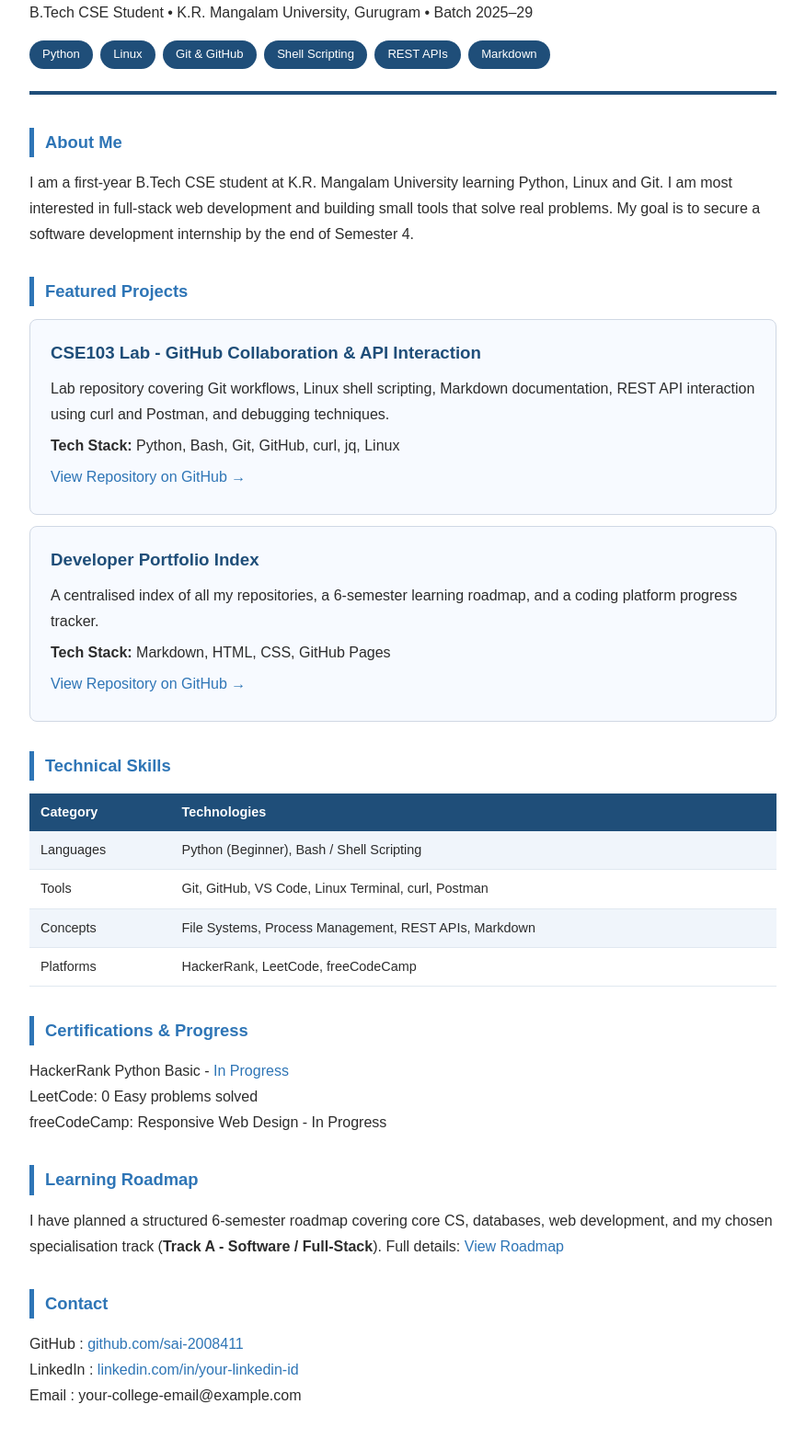
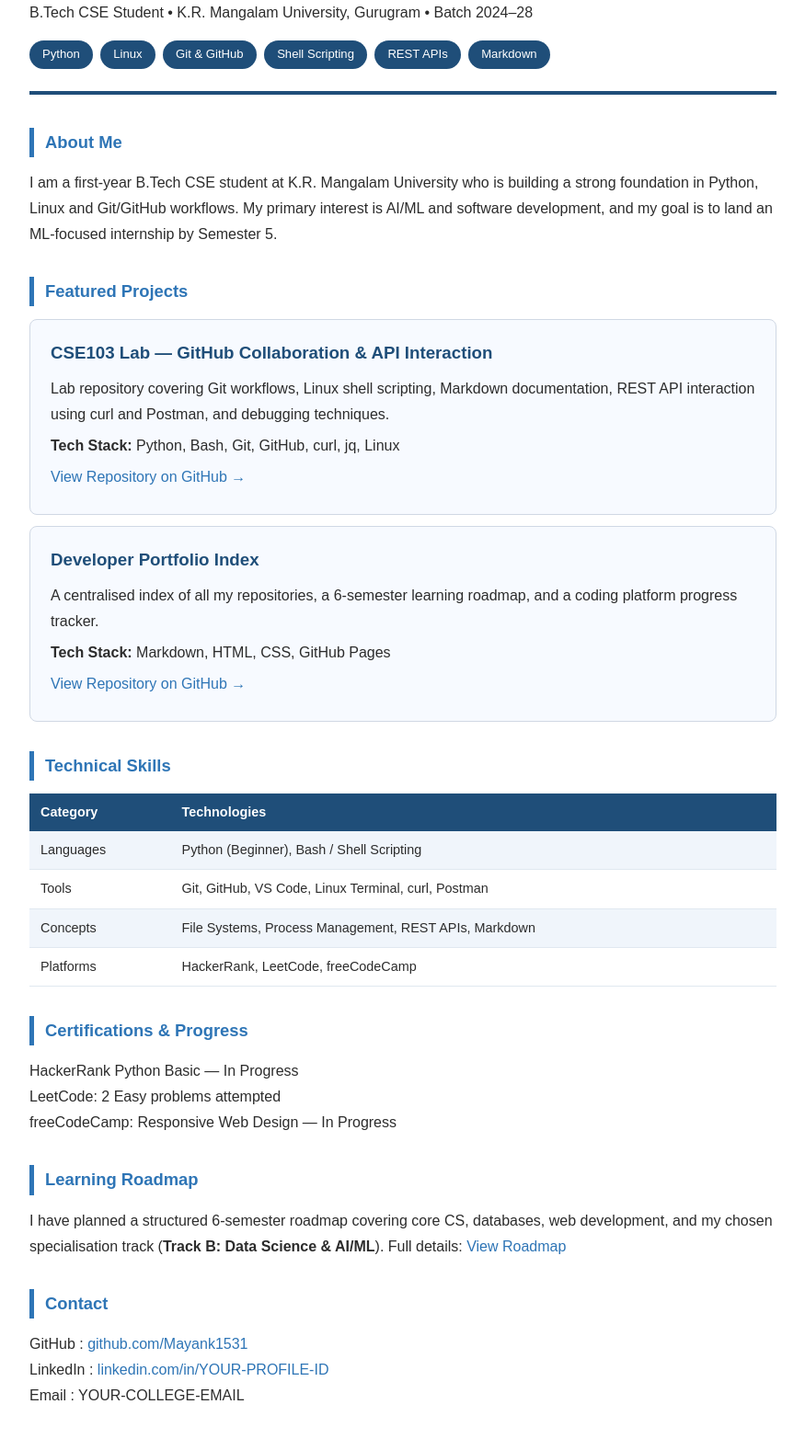
Before and after one commit to Mayank1531/developer-portfolio, a plain HTML site: page index.html in a window 1280 px wide. Shown: the part 110-1687 px from the top of the page at 92% size, without its empty margins (202-1077 px from the left). Drawn offline with Linux system fonts and the light colour scheme.

```diff
--- a/index.html
+++ b/index.html
@@ -3,55 +3,41 @@
 <head>
 <meta charset="UTF-8">
 <meta name="viewport" content="width=device-width, initial-scale=1.0">
-<title>Sai Rudra Sharma - Developer Portfolio</title>
+<title>Mayank Sharma — Developer Portfolio</title>
 <style>
 * { box-sizing: border-box; margin: 0; padding: 0; }
 body {
-font-family: Arial, sans-serif; color: #2c2c2c;
-line-height: 1.75; max-width: 860px;
-margin: 48px auto; padding: 0 24px;
+  font-family: Arial, sans-serif; color: #2c2c2c;
+  line-height: 1.75; max-width: 860px;
+  margin: 48px auto; padding: 0 24px;
 }
-header {
-border-bottom: 4px solid #1F4E79;
-padding-bottom: 20px; margin-bottom: 36px;
-}
+header { border-bottom: 4px solid #1F4E79; padding-bottom: 20px; margin-bottom: 36px; }
 h1 { color: #1F4E79; font-size: 2rem; margin-bottom: 6px; }
 h2 {
-color: #2E75B6; font-size: 1.15rem; font-weight: bold;
-margin: 32px 0 14px; padding-left: 12px;
-border-left: 5px solid #2E75B6;
+  color: #2E75B6; font-size: 1.15rem; font-weight: bold;
+  margin: 32px 0 14px; padding-left: 12px; border-left: 5px solid #2E75B6;
 }
 .badge {
-display: inline-block; background: #1F4E79; color: #fff;
-padding: 4px 14px; border-radius: 16px;
-font-size: 0.82rem; margin: 4px 4px 4px 0;
+  display: inline-block; background: #1F4E79; color: #fff;
+  padding: 4px 14px; border-radius: 16px; font-size: 0.82rem; margin: 4px 4px 4px 0;
 }
-.card {
-border: 1px solid #d0d8e4; border-radius: 8px;
-padding: 20px 22px; margin: 12px 0; background: #f7faff;
-}
+.card { border: 1px solid #d0d8e4; border-radius: 8px; padding: 20px 22px; margin: 12px 0; background: #f7faff; }
 .card h3 { color: #1F4E79; margin-bottom: 8px; }
 .card p { margin-bottom: 6px; }
 table { width: 100%; border-collapse: collapse; margin: 14px 0; }
-th {
-background: #1F4E79; color: #fff;
-padding: 8px 12px; text-align: left; font-size: 0.9rem;
-}
+th { background: #1F4E79; color: #fff; padding: 8px 12px; text-align: left; font-size: 0.9rem; }
 td { padding: 8px 12px; border-bottom: 1px solid #e0e8f0; font-size: 0.9rem; }
 tr:nth-child(even) td { background: #f0f5fb; }
 a { color: #2E75B6; text-decoration: none; }
 a:hover { text-decoration: underline; }
-footer {
-margin-top: 48px; padding-top: 18px;
-border-top: 1px solid #d0d8e4;
-text-align: center; font-size: 0.82rem; color: #888;
-}
+footer { margin-top: 48px; padding-top: 18px; border-top: 1px solid #d0d8e4; text-align: center; font-size: 0.82rem; color: #888; }
 </style>
 </head>
 <body>
+
 <header>
-<h1>Hi, I am Sai Rudra Sharma</h1>
-<p>B.Tech CSE Student &bull; K.R. Mangalam University, Gurugram &bull; Batch 2025&ndash;29</p>
+<h1>Hi, I am Mayank Sharma</h1>
+<p>B.Tech CSE Student • K.R. Mangalam University, Gurugram • Batch 2024–28</p>
 <p style="margin-top:12px">
 <span class="badge">Python</span>
 <span class="badge">Linux</span>
@@ -63,19 +49,25 @@ text-align: center; font-size: 0.82rem; color: #888;
 </header>
 
 <h2>About Me</h2>
-<p>I am a first-year B.Tech CSE student at K.R. Mangalam University learning Python, Linux and Git. I am most interested in full-stack web development and building small tools that solve real problems. My goal is to secure a software development internship by the end of Semester 4.</p>
+<p>
+I am a first-year B.Tech CSE student at K.R. Mangalam University who is building
+a strong foundation in Python, Linux and Git/GitHub workflows. My primary interest
+is AI/ML and software development, and my goal is to land an ML-focused
+internship by Semester 5.
+</p>
 
 <h2>Featured Projects</h2>
 <div class="card">
-<h3>CSE103 Lab - GitHub Collaboration &amp; API Interaction</h3>
+<h3>CSE103 Lab — GitHub Collaboration &amp; API Interaction</h3>
 <p>
 Lab repository covering Git workflows, Linux shell scripting,
 Markdown documentation, REST API interaction using curl and Postman,
 and debugging techniques.
 </p>
 <p><strong>Tech Stack:</strong> Python, Bash, Git, GitHub, curl, jq, Linux</p>
-<p><a href="https://github.com/sai-2008411/cse103-lab-LAB3">View Repository on GitHub &rarr;</a></p>
+<p><a href="https://github.com/Mayank1531/mayank_The-Bottom-G">View Repository on GitHub →</a></p>
 </div>
+
 <div class="card">
 <h3>Developer Portfolio Index</h3>
 <p>
@@ -83,7 +75,7 @@ A centralised index of all my repositories, a 6-semester learning roadmap,
 and a coding platform progress tracker.
 </p>
 <p><strong>Tech Stack:</strong> Markdown, HTML, CSS, GitHub Pages</p>
-<p><a href="https://github.com/sai-2008411/developer-portfolio">View Repository on GitHub &rarr;</a></p>
+<p><a href="https://github.com/Mayank1531/developer-portfolio">View Repository on GitHub →</a></p>
 </div>
 
 <h2>Technical Skills</h2>
@@ -96,26 +88,27 @@ and a coding platform progress tracker.
 </table>
 
 <h2>Certifications &amp; Progress</h2>
-<p>HackerRank Python Basic - <a href="#">In Progress</a></p>
-<p>LeetCode: 0 Easy problems solved</p>
-<p>freeCodeCamp: Responsive Web Design - In Progress</p>
+<p>HackerRank Python Basic — In Progress</p>
+<p>LeetCode: 2 Easy problems attempted</p>
+<p>freeCodeCamp: Responsive Web Design — In Progress</p>
 
 <h2>Learning Roadmap</h2>
 <p>
 I have planned a structured 6-semester roadmap covering core CS,
 databases, web development, and my chosen specialisation track
-(<strong>Track A - Software / Full-Stack</strong>).
+(<strong>Track B: Data Science &amp; AI/ML</strong>).
 Full details:
-<a href="https://github.com/sai-2008411/developer-portfolio/blob/main/LEARNING_ROADMAP.md">View Roadmap</a>
+<a href="https://github.com/Mayank1531/developer-portfolio/blob/main/LEARNING_ROADMAP.md">View Roadmap</a>
 </p>
 
 <h2>Contact</h2>
-<p>GitHub : <a href="https://github.com/sai-2008411">github.com/sai-2008411</a></p>
-<p>LinkedIn : <a href="https://linkedin.com/in/your-linkedin-id">linkedin.com/in/your-linkedin-id</a></p>
-<p>Email : your-college-email@example.com</p>
+<p>GitHub : <a href="https://github.com/Mayank1531">github.com/Mayank1531</a></p>
+<p>LinkedIn : <a href="https://linkedin.com/in/YOUR-PROFILE-ID">linkedin.com/in/YOUR-PROFILE-ID</a></p>
+<p>Email : YOUR-COLLEGE-EMAIL</p>
 
 <footer>
-Built with HTML &amp; CSS &bull; Hosted on GitHub Pages &bull; Updated November 2026
+Built with HTML &amp; CSS • Hosted on GitHub Pages • Updated November 2026
 </footer>
+
 </body>
 </html>
```
